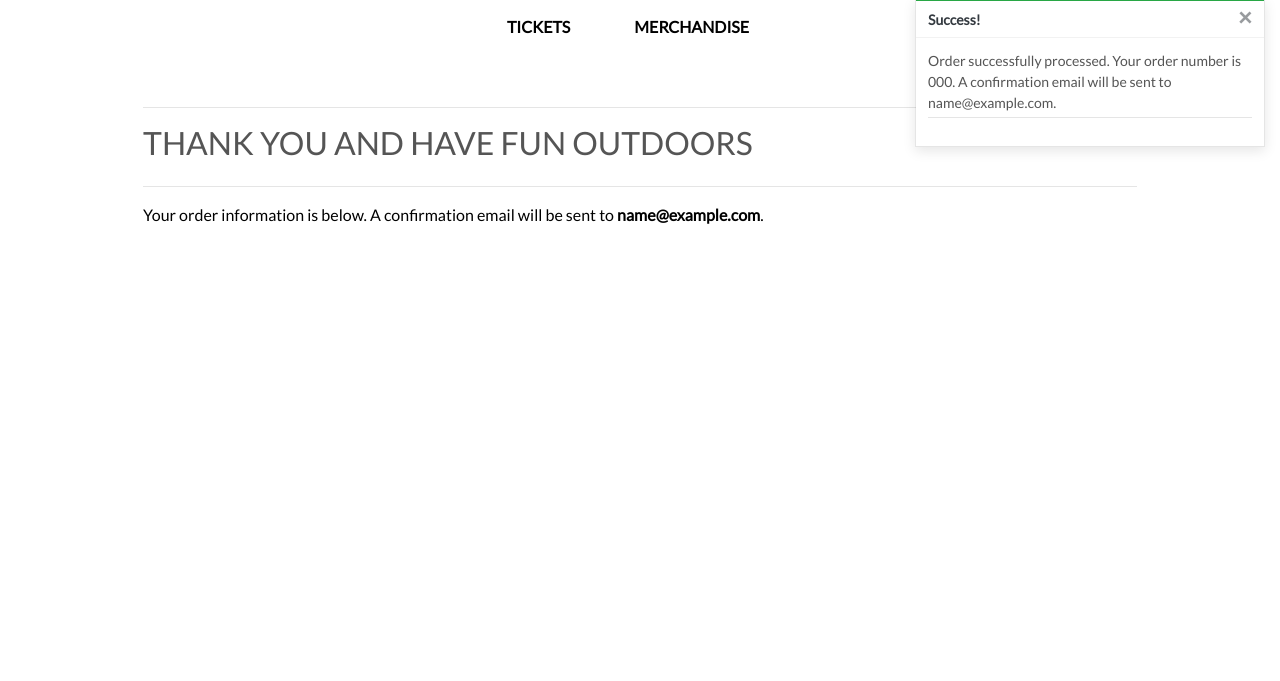
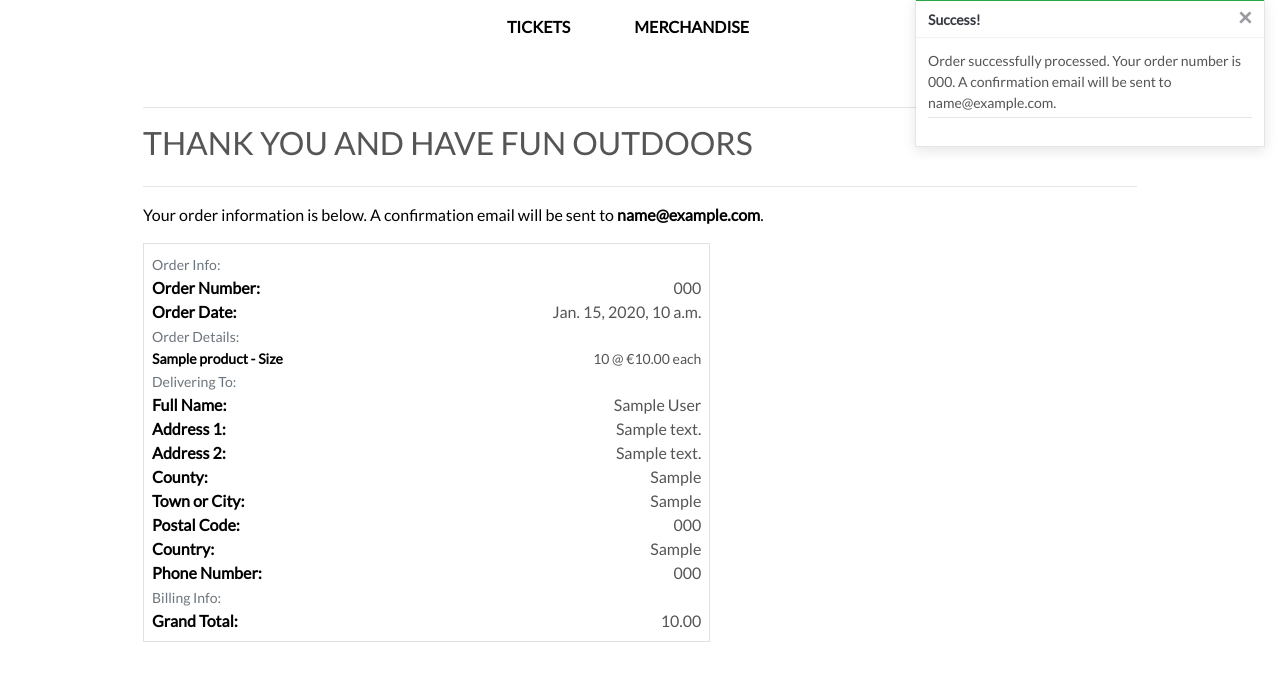
Before and after one commit to Nicole215/outdoor_queens, a Django app: page /checkout/checkout_success/000 in a window 1280 px wide. Shown: the part 73-754 px from the top of the page. Run offline with Django 3.2, Linux system fonts and the light colour scheme; tables that the repository leaves empty hold one stand-in row (values such as "Sample post"); parts of the project's set-up code (start-up, migrations or seed data) failed here and were passed over; some libraries are stand-ins or nearby versions.

Commit message:
Add order summary to checkout success page

```diff
--- a/checkout/templates/checkout/checkout_success.html
+++ b/checkout/templates/checkout/checkout_success.html
@@ -26,7 +26,134 @@
     </div>
 
     <div class="row">
-        <div class="col-12 col-lg-7"></div>
+        <div class="col-12 col-lg-7">
+            <div class="order-confirmation-wrapper p-2 border">
+                <div class="row">
+                    <div class="col">
+                        <small class="text-muted">Order Info:</small>
+                    </div>
+                </div>
+                <div class="row">
+                    <div class="col-12 col-md-4">
+                        <p class="mb-0 text-black font-weight-bold">Order Number:</p>
+                    </div>
+                    <div class="col-12 col-md-8 text-md-right">
+                        <p class="mb-0">{{ order.order_number }}</p>
+                    </div>
+                </div>
+                <div class="row">
+                    <div class="col-12 col-md-4">
+                        <p class="mb-0 text-black font-weight-bold">Order Date:</p>
+                    </div>
+                    <div class="col-12 col-md-8 text-md-right">
+                        <p class="mb-0">{{ order.date }}</p>
+                    </div>
+                </div>
+                <div class="row">
+                    <div class="col">
+                        <small class="text-muted">Order Details:</small>
+                    </div>
+                </div>
+                {% for item in order.lineitems.all %}
+                <div class="row">
+                    <div class="col-12 col-md-4">
+                        <p class="small mb-0 text-black font-weight-bold">{{ item.product.name }}{% if item.product_size %} - Size {{ item.product.size|upper }}{% endif %}</p>
+                    </div>
+                    <div class="col-12 col-md-8 text-md-right">
+                        <p class="small mb-0">{{ item.quantity }} @ €{{ item.product.price }} each</p>
+                    </div>
+                </div>
+                {% endfor %}
+                <div class="row">
+                    <div class="col">
+                        <small class="text-muted">Delivering To:</small>
+                    </div>
+                </div>
+                <div class="row">
+                    <div class="col-12 col-md-4">
+                        <p class="mb-0 text-black font-weight-bold">Full Name:</p>
+                    </div>
+                    <div class="col-12 col-md-8 text-md-right">
+                        <p class="mb-0">{{ order.full_name }}</p>
+                    </div>
+                </div>
+                <div class="row">
+                    <div class="col-12 col-md-4">
+                        <p class="mb-0 text-black font-weight-bold">Address 1:</p>
+                    </div>
+                    <div class="col-12 col-md-8 text-md-right">
+                        <p class="mb-0">{{ order.street_address1 }}</p>
+                    </div>
+                </div>
+                {% if order.street_address2 %}
+                <div class="row">
+                    <div class="col-12 col-md-4">
+                        <p class="mb-0 text-black font-weight-bold">Address 2:</p>
+                    </div>
+                    <div class="col-12 col-md-8 text-md-right">
+                        <p class="mb-0">{{ order.street_address2 }}</p>
+                    </div>
+                </div>
+                {% endif %}
+                {% if order.county %}
+                <div class="row">
+                    <div class="col-12 col-md-4">
+                        <p class="mb-0 text-black font-weight-bold">County:</p>
+                    </div>
+                    <div class="col-12 col-md-8 text-md-right">
+                        <p class="mb-0">{{ order.county }}</p>
+                    </div>
+                </div>
+                {% endif %}
+                <div class="row">
+                    <div class="col-12 col-md-4">
+                        <p class="mb-0 text-black font-weight-bold">Town or City:</p>
+                    </div>
+                    <div class="col-12 col-md-8 text-md-right">
+                        <p class="mb-0">{{ order.town_or_city }}</p>
+                    </div>
+                </div>
+                {% if order.postcode %}
+                <div class="row">
+                    <div class="col-12 col-md-4">
+                        <p class="mb-0 text-black font-weight-bold">Postal Code:</p>
+                    </div>
+                    <div class="col-12 col-md-8 text-md-right">
+                        <p class="mb-0">{{ order.postcode }}</p>
+                    </div>
+                </div>
+                {% endif %}
+                <div class="row">
+                    <div class="col-12 col-md-4">
+                        <p class="mb-0 text-black font-weight-bold">Country:</p>
+                    </div>
+                    <div class="col-12 col-md-8 text-md-right">
+                        <p class="mb-0">{{ order.country }}</p>
+                    </div>
+                </div>
+                <div class="row">
+                    <div class="col-12 col-md-4">
+                        <p class="mb-0 text-black font-weight-bold">Phone Number:</p>
+                    </div>
+                    <div class="col-12 col-md-8 text-md-right">
+                        <p class="mb-0">{{ order.phone_number }}</p>
+                    </div>
+                </div>
+                <div class="row">
+                    <div class="col">
+                        <small class="text-muted">Billing Info:</small>
+                    </div>
+                </div>
+                <div class="row">
+                    <div class="col-12 col-md-4">
+                        <p class="mb-0 text-black font-weight-bold">Grand Total:</p>
+                    </div>
+                    <div class="col-12 col-md-8 text-md-right">
+                        <p class="mb-0">{{ order.grand_total }}</p>
+                    </div>
+                </div>
+            </div>
+        </div>
     </div>
 </div>
 {% endblock %}
```
